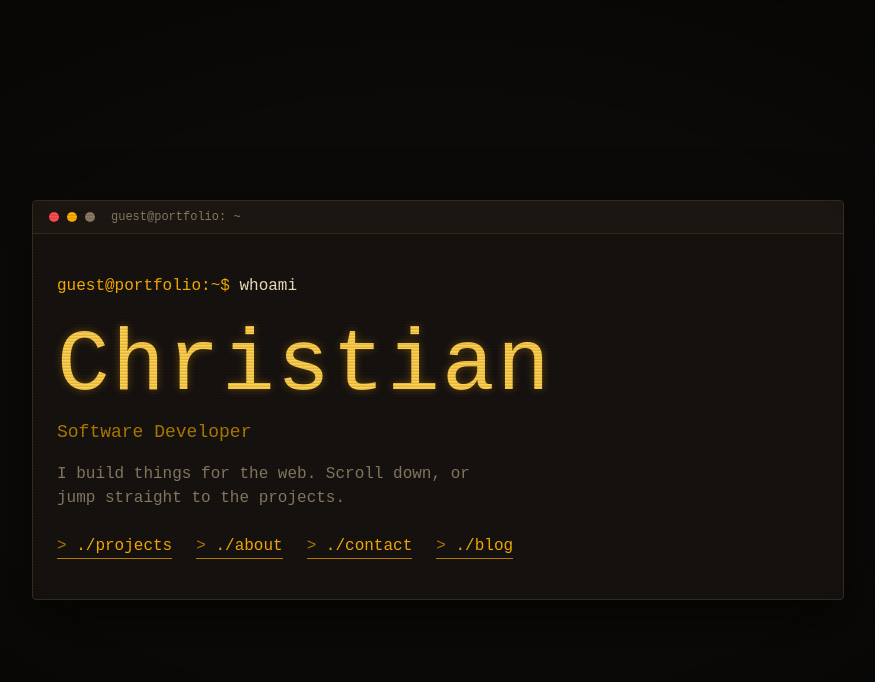
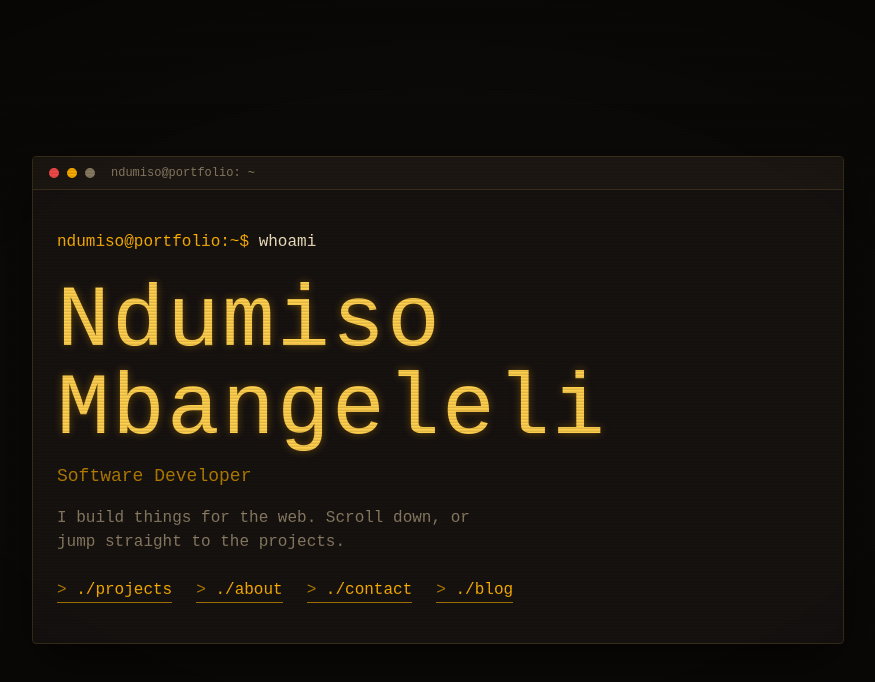
Before and after one commit to NduNdu21/ndumiso-mbangeleli, a React app: page / in a window 1280 px wide. Shown: the top 682 px of the page, without its empty margins (202-1077 px from the left). Built offline with nearby package versions, Linux system fonts and the light colour scheme; the HTML template or start-up script is replaced by a standard one.

Commit message:
Adding my name to the hero section

```diff
--- a/src/sections/Hero.jsx
+++ b/src/sections/Hero.jsx
@@ -1,6 +1,6 @@
 import { useEffect, useState } from "react";
 
-const NAME = "Christian";
+const NAME = "Ndumiso Mbangeleli";
 const ROLE = "Software Developer";
 
 export default function Hero() {
@@ -30,14 +30,14 @@ export default function Hero() {
             <span className="w-2.5 h-2.5 rounded-full bg-amber" />
             <span className="w-2.5 h-2.5 rounded-full bg-text-dim" />
             <span className="ml-2 text-xs text-text-dim">
-              guest@portfolio: ~
+              ndumiso@portfolio: ~
             </span>
           </div>
 
           {/* Body */}
           <div className="px-6 py-10 min-h-80">
             <p className="text-base">
-              <span className="text-amber">guest@portfolio:~$</span> {typed}
+              <span className="text-amber">ndumiso@portfolio:~$</span> {typed}
               {typed.length < fullText.length && (
                 <span className="blink-cursor" />
               )}
```
